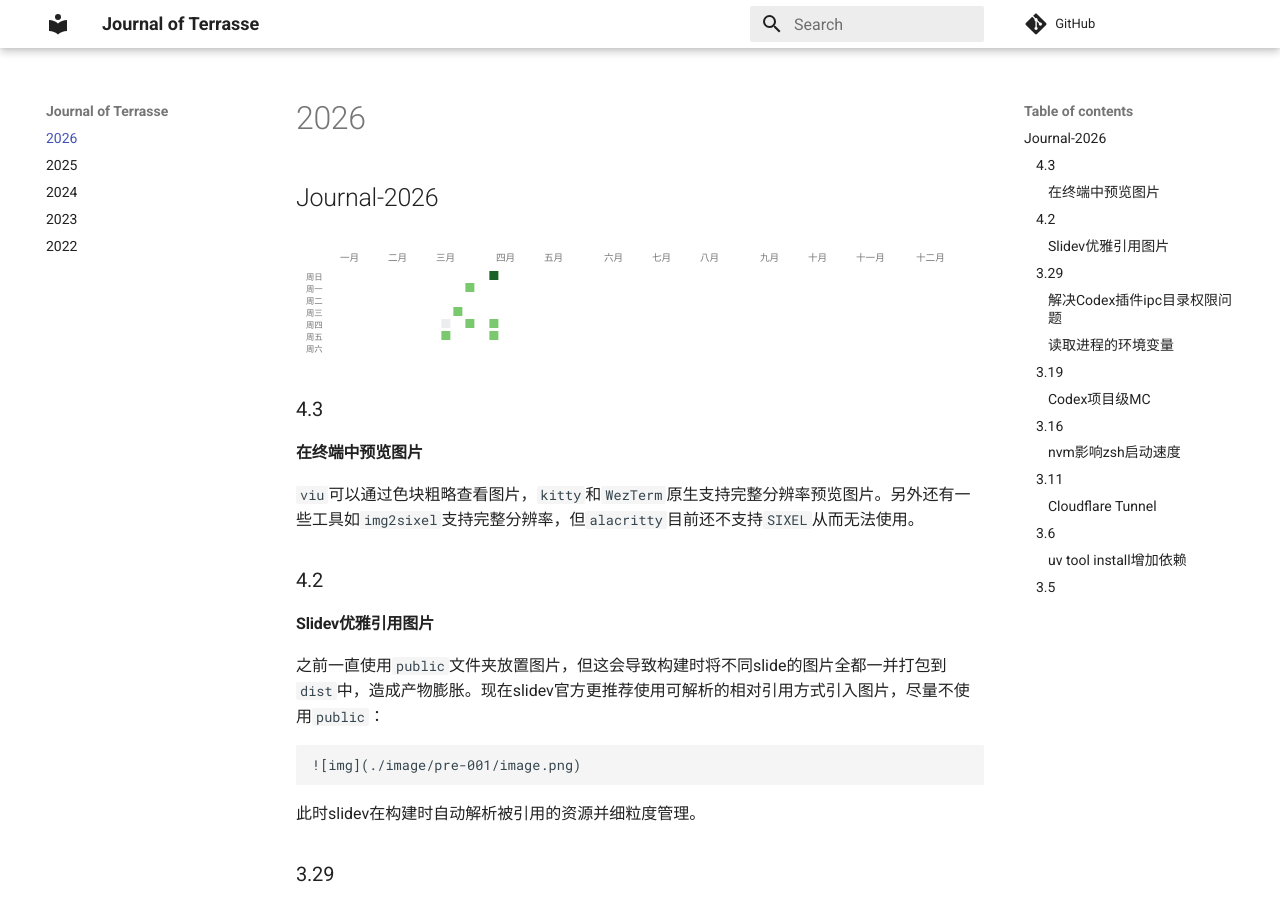
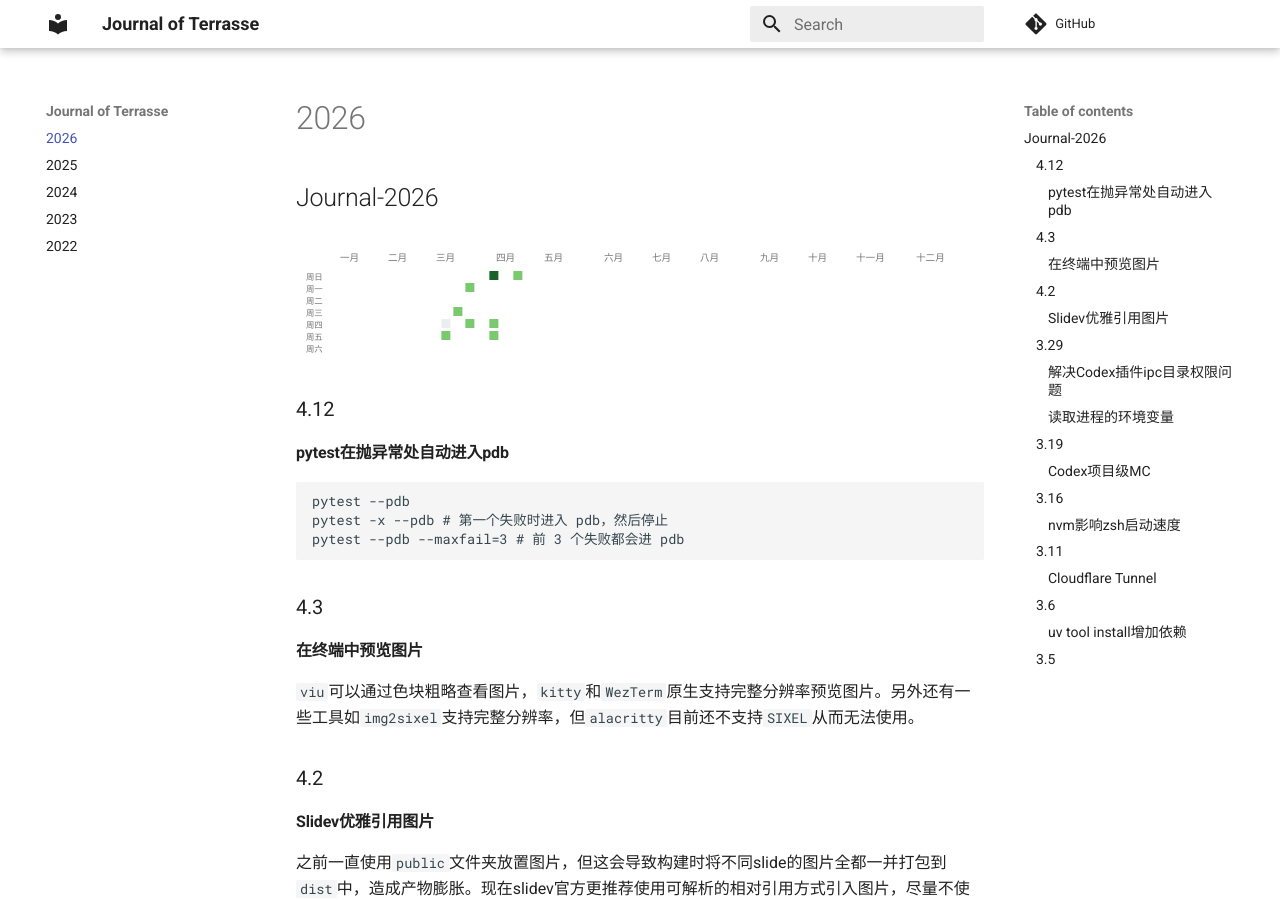
Before and after one commit to Jerry-Terrasse/journal, an MkDocs documentation site: the page built from docs/2026.md, in a window 1280 px wide and 900 px high. Built offline with MkDocs 1.6.1 and Material for MkDocs 9.7.7, drawn with Linux system fonts in a browser that asks for light colours; comment, search, counter and statistics services are not loaded.

Commit message:
update (Sun Apr 12 08:49:36 PM CST 2026)

````diff
--- a/docs/2026.md
+++ b/docs/2026.md
@@ -2,6 +2,16 @@
 
 <div id="heatmap_cvs"></div>
 <script src='/lib/render_heatmap.js'></script>
+
+### 4.12
+
+#### pytest在抛异常处自动进入pdb
+
+```shell
+pytest --pdb
+pytest -x --pdb # 第一个失败时进入 pdb，然后停止
+pytest --pdb --maxfail=3 # 前 3 个失败都会进 pdb
+```
 
 ### 4.3
 
````
